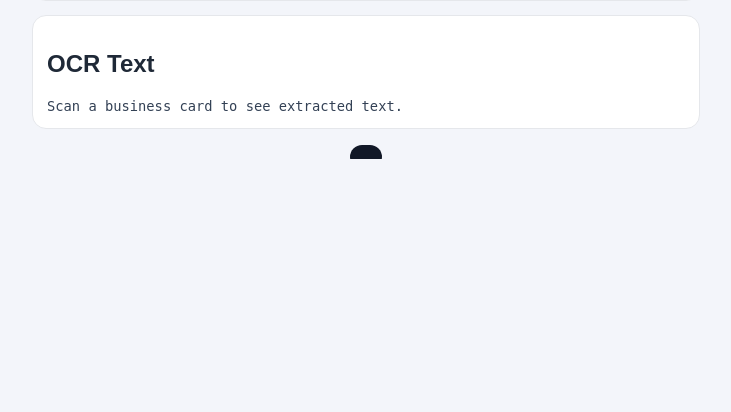
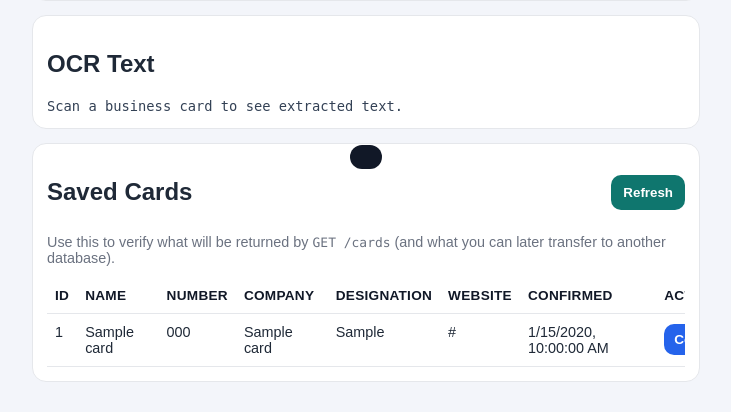
Before and after one commit to SARTHAKJAIN359/bizcard, a Flask app: page / in a window 1280 px wide. Shown: the part 733-1145 px from the top of the page, without its empty margins (274-1005 px from the left). Before the commit the page ends 892 px from the top, so only its background shows below. Run offline with Flask 3, Linux system fonts and the light colour scheme; tables that the repository leaves empty hold one stand-in row (values such as "Sample post").

Commit message:
Add in-app table view for saved cards

```diff
--- a/static/app.js
+++ b/static/app.js
@@ -9,6 +9,8 @@
 const form = document.getElementById("detailsForm");
 const confirmBtn = document.getElementById("confirmBtn");
 const toast = document.getElementById("toast");
+const refreshCardsBtn = document.getElementById("refreshCardsBtn");
+const cardsTbody = document.getElementById("cardsTbody");
 
 let confirmedOnce = false;
 let selectedFile = null;
@@ -38,6 +40,64 @@
     data[field] = value ? value : null;
   }
   return data;
+}
+
+function escapeHtml(value) {
+  return String(value ?? "")
+    .replaceAll("&", "&amp;")
+    .replaceAll("<", "&lt;")
+    .replaceAll(">", "&gt;")
+    .replaceAll('"', "&quot;")
+    .replaceAll("'", "&#039;");
+}
+
+function formatDate(isoString) {
+  if (!isoString) return "";
+  const date = new Date(isoString);
+  if (Number.isNaN(date.getTime())) return isoString;
+  return date.toLocaleString();
+}
+
+async function refreshCards() {
+  if (!cardsTbody) return;
+  refreshCardsBtn && (refreshCardsBtn.disabled = true);
+
+  try {
+    const res = await fetch("/cards");
+    const payload = await res.json();
+    if (!res.ok) throw new Error(payload.error || "Failed to load saved cards.");
+
+    const cards = payload.cards || [];
+    if (!cards.length) {
+      cardsTbody.innerHTML = '<tr><td colspan="8" class="muted">No saved cards yet.</td></tr>';
+      return;
+    }
+
+    cardsTbody.innerHTML = cards
+      .map((card) => {
+        const json = JSON.stringify(card);
+        const compact = JSON.stringify(card, null, 0);
+        return `
+          <tr>
+            <td>${escapeHtml(card.id)}</td>
+            <td>${escapeHtml(card.name)}</td>
+            <td>${escapeHtml(card.number)}</td>
+            <td>${escapeHtml(card.company_name)}</td>
+            <td>${escapeHtml(card.designation)}</td>
+            <td>${escapeHtml(card.website)}</td>
+            <td>${escapeHtml(formatDate(card.confirmed_at))}</td>
+            <td class="actions-cell">
+              <button class="btn tiny" type="button" data-copy='${escapeHtml(json)}'>Copy JSON</button>
+            </td>
+          </tr>
+        `;
+      })
+      .join("");
+  } catch (error) {
+    cardsTbody.innerHTML = `<tr><td colspan="8" class="error-cell">Error: ${escapeHtml(error.message)}</td></tr>`;
+  } finally {
+    refreshCardsBtn && (refreshCardsBtn.disabled = false);
+  }
 }
 
 async function scanCard(file) {
@@ -108,9 +168,27 @@
     scanStatus.textContent = "Entry confirmed and saved to knowledge base.";
     errorMessage.textContent = "";
     showToast("Confirmed and saved to knowledge base");
+    refreshCards();
   } catch (error) {
     confirmBtn.disabled = false;
     errorMessage.textContent = error.message;
     showToast(error.message);
   }
 });
+
+refreshCardsBtn?.addEventListener("click", refreshCards);
+
+document.addEventListener("click", async (e) => {
+  const btn = e.target?.closest?.("button[data-copy]");
+  if (!btn) return;
+  const text = btn.getAttribute("data-copy") || "";
+  try {
+    await navigator.clipboard.writeText(text);
+    showToast("Copied JSON");
+  } catch {
+    showToast("Copy failed");
+  }
+});
+
+// Load saved cards on first page load.
+refreshCards();
--- a/static/style.css
+++ b/static/style.css
@@ -74,6 +74,17 @@
   background: #7c3aed;
 }
 
+.btn.small {
+  padding: 10px 12px;
+  border-radius: 10px;
+}
+
+.btn.tiny {
+  padding: 8px 10px;
+  border-radius: 10px;
+  font-size: 0.85rem;
+}
+
 .btn.confirm {
   margin-top: 12px;
   width: 100%;
@@ -144,6 +155,63 @@
   font-size: 0.86rem;
 }
 
+code {
+  font-family: ui-monospace, SFMono-Regular, Menlo, Monaco, Consolas, "Liberation Mono", "Courier New", monospace;
+  font-size: 0.9em;
+}
+
+.hint {
+  margin: 8px 0 12px;
+  color: var(--muted);
+  font-size: 0.9rem;
+}
+
+.section-header {
+  display: flex;
+  align-items: center;
+  justify-content: space-between;
+  gap: 10px;
+}
+
+.table-wrap {
+  overflow-x: auto;
+}
+
+.cards-table {
+  width: 100%;
+  border-collapse: collapse;
+  min-width: 720px;
+}
+
+.cards-table th,
+.cards-table td {
+  border-bottom: 1px solid var(--border);
+  padding: 10px 8px;
+  text-align: left;
+  vertical-align: top;
+  font-size: 0.9rem;
+}
+
+.cards-table thead th {
+  color: #111827;
+  font-size: 0.85rem;
+  text-transform: uppercase;
+  letter-spacing: 0.02em;
+}
+
+.muted {
+  color: var(--muted);
+}
+
+.actions-cell {
+  white-space: nowrap;
+}
+
+.error-cell {
+  color: #b91c1c;
+  font-size: 0.9rem;
+}
+
 .toast {
   position: fixed;
   left: 50%;
--- a/templates/index.html
+++ b/templates/index.html
@@ -51,6 +51,37 @@
         <h2>OCR Text</h2>
         <pre id="ocrText">Scan a business card to see extracted text.</pre>
       </section>
+
+      <section class="card">
+        <div class="section-header">
+          <h2>Saved Cards</h2>
+          <button id="refreshCardsBtn" class="btn secondary small" type="button">Refresh</button>
+        </div>
+        <p class="hint">
+          Use this to verify what will be returned by <code>GET /cards</code> (and what you can later transfer to another database).
+        </p>
+        <div class="table-wrap">
+          <table class="cards-table" aria-label="Saved business cards">
+            <thead>
+              <tr>
+                <th>ID</th>
+                <th>Name</th>
+                <th>Number</th>
+                <th>Company</th>
+                <th>Designation</th>
+                <th>Website</th>
+                <th>Confirmed</th>
+                <th>Actions</th>
+              </tr>
+            </thead>
+            <tbody id="cardsTbody">
+              <tr>
+                <td colspan="8" class="muted">No cards loaded yet. Click Refresh.</td>
+              </tr>
+            </tbody>
+          </table>
+        </div>
+      </section>
     </main>
 
     <div id="toast" class="toast"></div>
```
